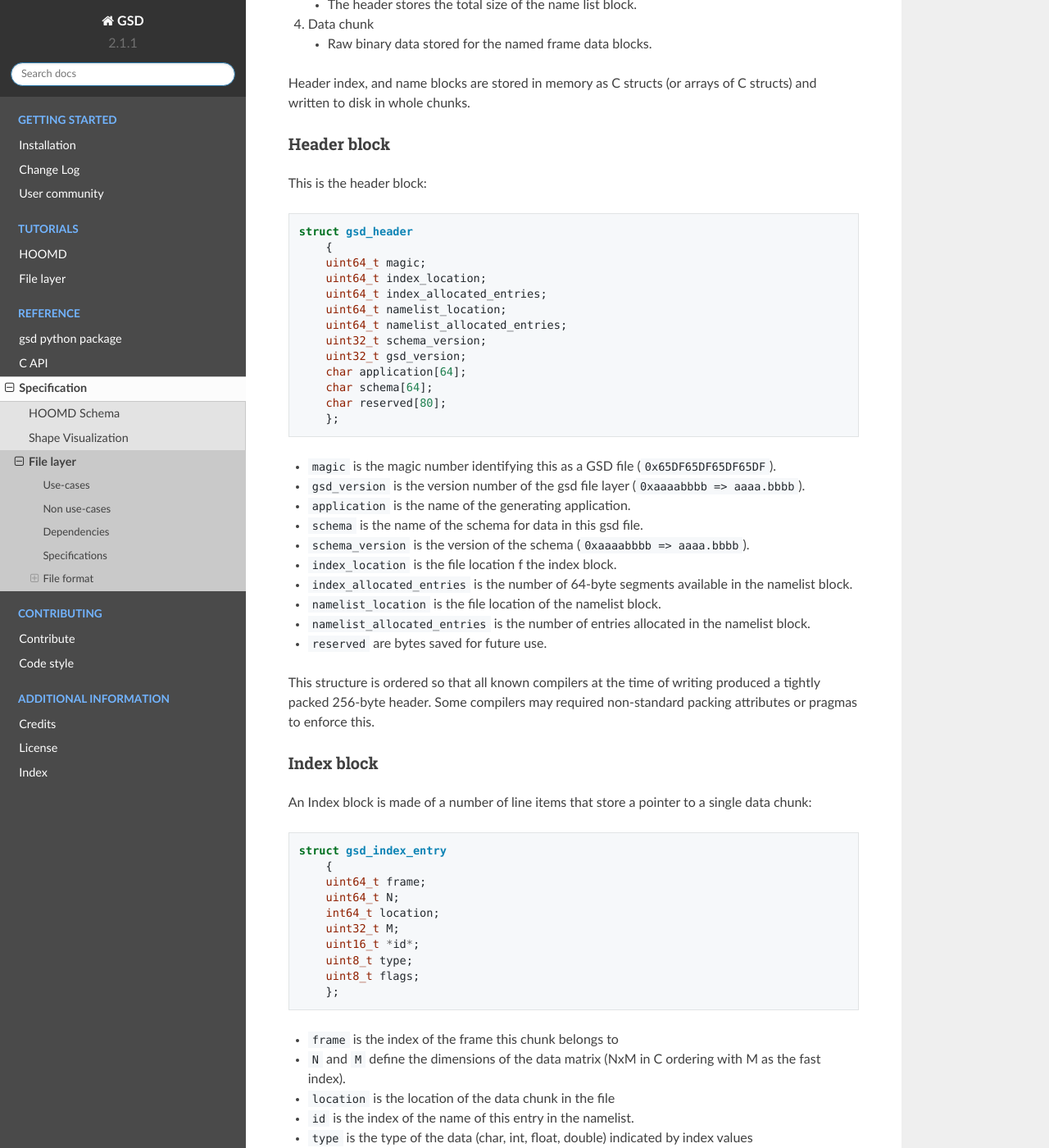
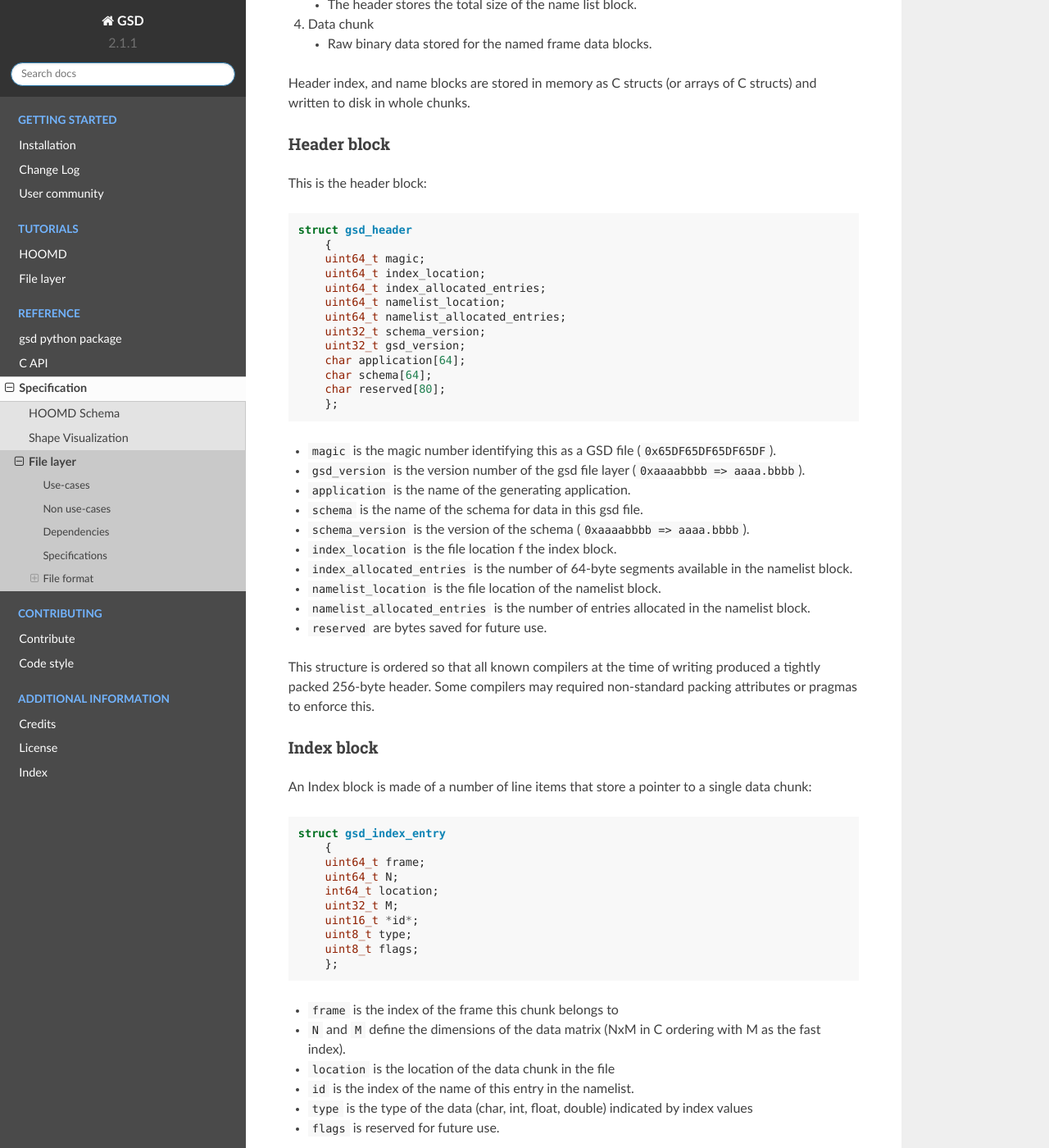
Before and after one commit to glotzerlab/gsd, a Sphinx documentation site: the page built from doc/file-layer.rst, in a window 1280 px wide and 1400 px high, scrolled down 2606 px. Shown: the whole window at 82% size. Built offline with Sphinx 7.4.7 and the Read the Docs theme 2.0.0, drawn with Linux system fonts in a browser that asks for light colours.

Commit message:
Tweak theme some more

```diff
--- a/doc/_static/css/gsd-theme.css
+++ b/doc/_static/css/gsd-theme.css
@@ -27,22 +27,26 @@
 
 /* format inline code */
 .rst-content tt.literal, .rst-content tt.literal, .rst-content code.literal {
-    color: #24292e;
-    background-color: #f6f8fa;
+    color: #282828;
+    background-color: #f8f8f8;
     border: none;
     font-family: SFMono-Regular,Consolas,Liberation Mono,Menlo,monospace;
     font-size: 85%;
 }
 
 /* format code blocks */
+.rst-content pre.literal-block, .rst-content div[class^='highlight'] {
+    border: none;
+}
+
 .highlight {
-    background-color: #f6f8fa;
+    background: #f8f8f8;
 }
 
 .rst-content pre.literal-block, .rst-content div[class^='highlight'] pre, .rst-content .linenodiv pre {
-    color: #24292e;
+    color: #282828;
     border: none;
     font-family: SFMono-Regular,Consolas,Liberation Mono,Menlo,monospace;
     font-size: 85%;
-    line-height: 1.4;
+    line-height: 1.3;
 }
```
